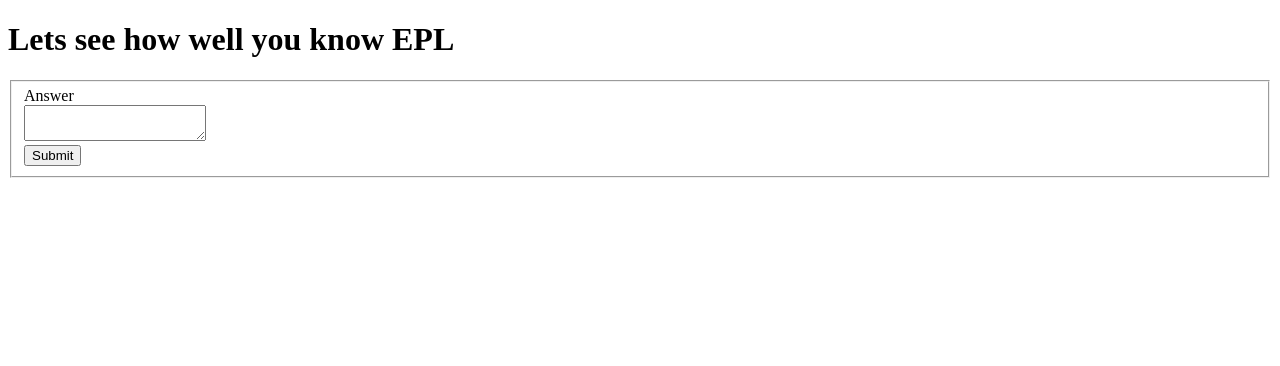
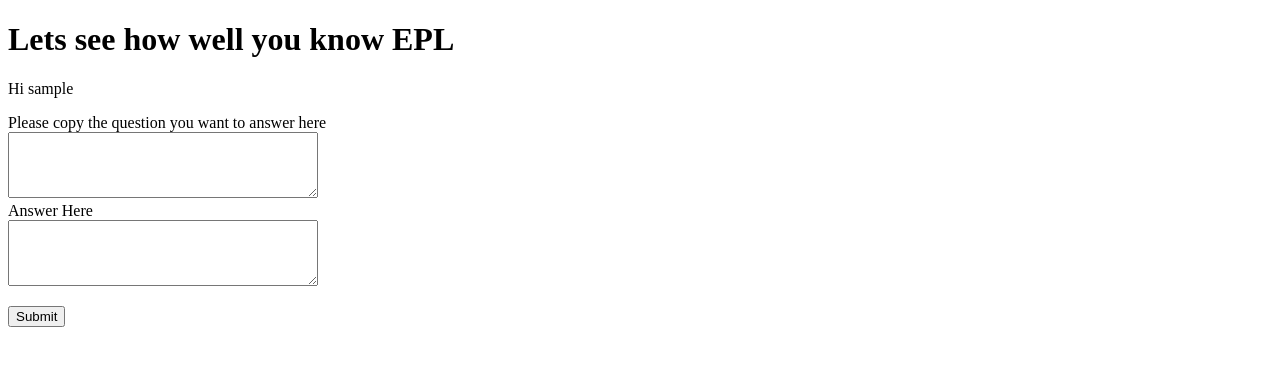
Before and after one commit to GeorgeYZJ/project2, a Flask app: template app/templates/Quiz.html in a window 1280 px wide. Shown: the top 366 px of the page. Run offline with Flask 2, Linux system fonts and the light colour scheme; the template is opened without the code that fills it: values that come from a table or form of the project are taken from there, others are empty; the visitor is signed in with stand-in values (Sample User, id 1); data comes from the database, SQL or seed files in the repository; both versions use the stored data as it was after the commit.

Commit message:
update the quiz page

```diff
--- a/app/forms.py
+++ b/app/forms.py
@@ -1,5 +1,5 @@
 from flask_wtf import FlaskForm
-from wtforms import StringField, PasswordField, BooleanField, SubmitField, TextAreaField
+from wtforms import StringField, PasswordField, BooleanField, SubmitField, TextAreaField, IntegerField
 from wtforms.validators import ValidationError, DataRequired, Email, EqualTo
 from app.models import User
 
@@ -29,8 +29,13 @@ class RegistrationForm(FlaskForm):
 
 class PostForm(FlaskForm):
     question = StringField('Question', validators=[DataRequired()])
-    post = TextAreaField('Answer Here', validators=[
-        DataRequired()])
-    attemp = TextAreaField('Answer Here', validators=[
+    post = TextAreaField('Input Answer Here', validators=[
         DataRequired()])
     submit = SubmitField('Submit')
+
+class AnswerForm(FlaskForm):
+    question_id = TextAreaField('Please copy the question you want to answer here', validators=[
+        DataRequired()])
+    trying = TextAreaField('Answer Here', validators=[
+        DataRequired()])
+    submit = SubmitField('Submit')
--- a/app/models.py
+++ b/app/models.py
@@ -16,7 +16,7 @@ class User(UserMixin, db.Model):
     email = db.Column(db.String(120), index=True, unique=True)
     password_hash = db.Column(db.String(128))
     posts = db.relationship('Post', backref='author', lazy='dynamic')
-    answer = db.relationship('Answer', backref='attemp', lazy='dynamic')
+    answers = db.relationship('Answer', backref='attemp', lazy='dynamic')
 
 
     def __repr__(self):
@@ -34,7 +34,7 @@ class Post(db.Model):
     body = db.Column(db.String(140))
     timestamp = db.Column(db.DateTime, index=True, default=datetime.utcnow)
     user_id = db.Column(db.Integer, db.ForeignKey('user.id'))
-    attemp = db.relationship('Answer', backref='feedback', lazy='dynamic')
+    attemps = db.relationship('Answer', backref='feedback', lazy='dynamic')
     def __repr__(self):
         return '<Post {}>'.format(self.question)
 
@@ -43,3 +43,5 @@ class Answer(db.Model):
     question_id = db.Column(db.Integer, db.ForeignKey('post.id'))
     answer = db.Column(db.String(720))
     user_id = db.Column(db.Integer, db.ForeignKey('user.id'))
+    def __repr__(self):
+        return '<Answer {}>'.format(self.answer)
--- a/app/routes.py
+++ b/app/routes.py
@@ -1,8 +1,8 @@
 from flask import render_template, flash, redirect, url_for,request
 from app import app, db
-from app.forms import LoginForm, RegistrationForm,PostForm
+from app.forms import LoginForm, RegistrationForm,PostForm, AnswerForm
 from flask_login import current_user, login_user
-from app.models import User, Post
+from app.models import User, Post,Answer
 from flask_login import logout_user, login_required
 from werkzeug.urls import url_parse
 
@@ -50,16 +50,16 @@ def index():
 
 @app.route('/Quiz', methods=['GET', 'POST'])
 def Quiz():
-    form = PostForm()
+    form = AnswerForm()
     posts = Post.query.all()
     user = current_user.username
-    for p in posts:
-        if form.validate_on_submit():
-            attemp = Answer(answer = form.post.data, feedback=p.id, user_id = current_user.id)
-            db.session.add(attemp)
-            db.session.commit()
+    if form.validate_on_submit():
+         attemp = Answer(answer = form.trying.data, feedback=form.question_id.data, attemp = current_user.username)
+         db.session.add(attemp)
+         db.session.commit()
+         flash('Your answer is now submmited!')
 
-    return render_template('Quiz.html', title='QuizPage', posts=posts, form = form)
+    return render_template('Quiz.html', title='QuizPage', posts=posts, form = form, user=user)
 
 @app.route('/register', methods=['GET', 'POST'])
 def register():
--- a/app/templates/Quiz.html
+++ b/app/templates/Quiz.html
@@ -10,47 +10,31 @@
     <div class="page-header">
         <h1> Lets see how well you know EPL</h1>
 
-      </div>
-        <div class="row">
-          <div class="col-lg-12">
-            <div class="well bs-component">
-              <form class="form-horizontal" method="POST" action="">
-                <fieldset>
-                  <div class="form-group">
-                    <label for="textArea" class="col-lg-2 control-label">Answer</label>
-                    <div class="col-lg-10">
-                      <textarea class="form-control" name="Question" rows="2" id="textArea"></textarea>
-                    </div>
-                  </div>
-                  <div class="form-group">
-                    <div class="col-lg-10 col-lg-offset-2">
-                      <button type="submit" class="btn btn-primary">Submit</button>
-                    </div>
-                  </div>
-                </fieldset>
-              </form>
-            </div>
-          </div>
-        </div>
-      </div>
 
+      <p>Hi {{current_user.username}} {{posts[1].question}}<br></p>
 
 
 
       {% for post in posts %}
       <p>
-      {{ post.author.username }} propose question No. {{post.id}}: <b>{{ post.question }}</b>
+      Question No. {{post.id}}: <b>{{ post.question }}</b>
       </p>
+      {% endfor %}
+
       <p>
-          {{ form.post.label }}<br>
-          {{ form.question(cols=36, rows=4) }}<br>
-          {% for error in form.post.errors %}
-            <span style="color: red;">[{{ error }}]</span>
-          {% endfor %}
-      </p>
+        {{ form.question_id.label }}<br>
+        {{ form.question_id(cols=36, rows=4) }}<br>
+        {% for error in form.question_id.errors %}
+          <span style="color: red;">[{{ error }}]</span>
+        {% endfor %}
+        {{ form.trying.label }}<br>
+        {{ form.trying(cols=36, rows=4) }}<br>
+        {% for error in form.trying.errors %}
+          <span style="color: red;">[{{ error }}]</span>
+        {% endfor %}
+    </p>
 
-      <p>{{ form.submit() }}</p>
-      {% endfor %}
+    <p>{{ form.submit() }}</p>
 
 
 
```
Also changed, not shown: app.db.
